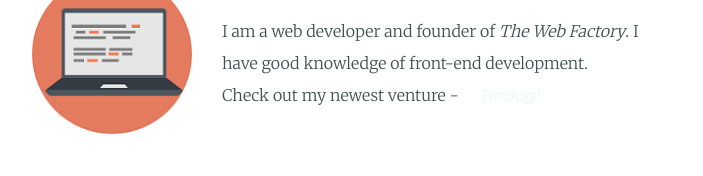
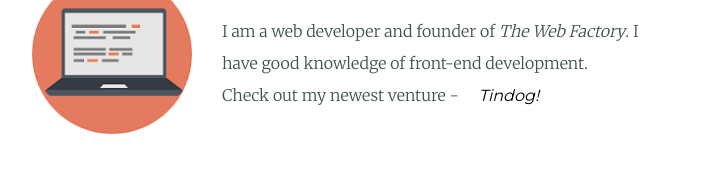
Before and after one commit to rtshdubey33/cv, a plain HTML site: page index.html in a window 1280 px wide. In both pictures the pointer is over the link "Tindog!". Shown: the part 1553-1729 px from the top of the page, without its empty margins (288-991 px from the left). Drawn offline with Linux system fonts and the light colour scheme.

Commit message:
Update styles.css

```diff
--- a/css/styles.css
+++ b/css/styles.css
@@ -93,6 +93,13 @@ padding: 50px 0 20px;
     margin:10px 20px;
     text-decoration: none;
   }
+  .a-tindog:hover{
+    color:#000;
+    font-family: "Montserrat",sans-serif;
+    margin:10px 20px;
+    text-decoration: none;
+  }
+
 p{
   line-height: 2;
 }
```
